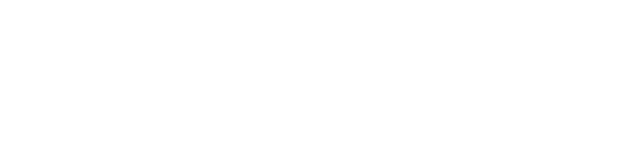
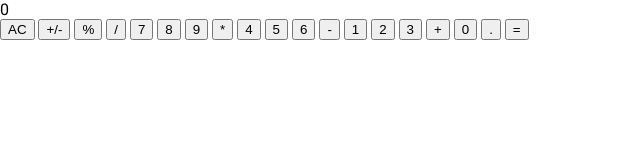
Before and after one commit to tristanbaldeo/calculator, a plain HTML site: page index.html in a window 1280 px wide. Shown: the whole page, without its empty margins (0-640 px from the left). Drawn offline with Linux system fonts and the light colour scheme.

Commit message:
created html layout for calculator

```diff
--- a/index.html
+++ b/index.html
@@ -10,7 +10,30 @@
         <link href="https://fonts.googleapis.com/css2?family=Roboto:ital,wght@0,100;0,300;0,400;0,500;0,700;0,900;1,100;1,300;1,400;1,500;1,700;1,900&display=swap" rel="stylesheet">
     </head>
     <body>
-
+        <main id="main">
+            <div id="calc">
+                <div id="display">0</div>
+                <button id="clear" value="clear">AC</button>
+                <button id="sign" value="sign">+/-</button>
+                <button id="percent" value="percent">%</button>
+                <button class="operator" value="/">/</button>
+                <button class="number" value="7">7</button>
+                <button class="number" value="8">8</button>
+                <button class="number" value="9">9</button>
+                <button class="operator" value="*">*</button>
+                <button class="number" value="4">4</button>
+                <button class="number" value="5">5</button>
+                <button class="number" value="6">6</button>
+                <button class="operator" value="-">-</button>
+                <button class="number" value="1">1</button>
+                <button class="number" value="2">2</button>
+                <button class="number" value="3">3</button>
+                <button class="operator" value="+">+</button>
+                <button id="zero" value="0">0</button>
+                <button id="decimal" value=".">.</button>
+                <button id="equal" value="=">=</button>
+            </div>
+        </main>
         <script src="script.js"></script>
     </body>
 </html>
```
